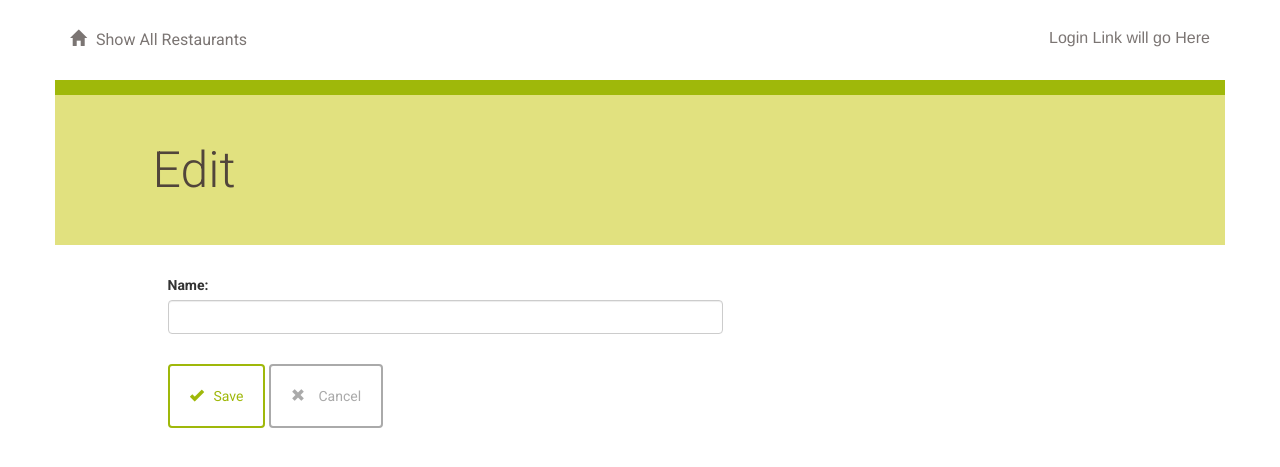
After one commit to trong-nguyen/udacity-fullstack, a Flask app: template templates/editrestaurant.html in a window 1280 px wide. The commit adds this page. Shown: the top 467 px of the page. Run offline with Flask 2, Linux system fonts and the light colour scheme; the template is opened without the code that fills it, so the values that code supplies are empty; some libraries are stand-ins or nearby versions.

Commit message:
Successfully added local permission system for newly created restaurants, not for restaurants created by lotsofmenus.py

```diff
--- a/restaurant_app.py
+++ b/restaurant_app.py
@@ -199,7 +199,25 @@ def newRestaurant():
         session.add(new_restaurant)
         session.commit()
         flash('New restaurant {} successfully created'.format(new_restaurant.name))
-        return redirect(url_for('restaurantMenu', restaurant_id=new_restaurant.id))
+        return redirect(url_for('showMenu', restaurant_id=new_restaurant.id))
+    else:
+        return render_template('newrestaurant.html')
+
+@app.route('/restaurant/<int:restaurant_id>/edit/', methods=['GET', 'POST'])
+def editRestaurant(restaurant_id):
+    editedRestaurant = session.query(
+        Restaurant).filter_by(id=restaurant_id).one()
+    if 'username' not in login_session:
+        return redirect('/login')
+    if editedRestaurant.user_id != login_session['user_id']:
+        return "<script>function myFunction() {alert('You are not authorized to edit this restaurant. Please create your own restaurant in order to edit.');}</script><body onload='myFunction()''>"
+    if request.method == 'POST':
+        if request.form['name']:
+            editedRestaurant.name = request.form['name']
+            flash('Restaurant Successfully Edited %s' % editedRestaurant.name)
+            return redirect(url_for('showRestaurants'))
+    else:
+        return render_template('editrestaurant.html', restaurant=editedRestaurant)
 
 @app.route('/restaurants/<int:restaurant_id>/new/', methods=['GET', 'POST'])
 def newMenuItem(restaurant_id):
--- a/static/styles.css
+++ b/static/styles.css
@@ -1,74 +1,163 @@
-body {
-    font-family: sans-serif;
-    background-image: url('img3.jpg');
-    background-color: #333333
-}
-
-h1,
-h2,
-h3,
-h4 {
-    color: #ffffff;
-}
-
-h1,
-h2 {
-    font-family: 'georgia', serif;
-    margin: 0;
+* {
+	font-family: "Helvetica Neue Bold", Roboto, Helvetica, Arial, sans-serif;
+	font-weight: 700;
 }
 
 h1 {
-    border-bottom: 2px solid #eee;
+	font-family: "Helvetica Neue Light", Roboto, Helvetica, Arial, sans-serif;
+	font-size: 50px;
+	color: #51453B;
+	line-height: 60px;
+	font-weight: 300;
 }
 
 h2 {
-    font-size: 1.2em;
+	font-size: 24px;
+	color: #42C3C9;
+	line-height: 29px;
 }
 
-p,
-dd,
-dt {
-    color: #cccccc;
+h3 {
+	font-size: 18px;
+	color: #4A4A4A;
+	line-height: 23px;
+}
+ p {
+ 	font-family: "Helvetica Neue", Roboto, Helvetica, Arial, sans-serif;
+ 	font-size: 16px;
+ 	color: #7B7573;
+ 	line-height: 24px;
+ 	font-weight: 400;
+ }
+
+ strong {
+ 	font-size: 16px;
+ 	color: #7B7573;
+ 	line-height: 24px;
+ }
+
+ a {
+ 	font-size: 14px;
+ 	color: #0093B9;
+ 	line-height: 17px;
+ }
+.padding-top {
+	padding-top: 30px;
+}
+.padding-bottom {
+	padding-bottom: 30px;
+}
+.margin-right {
+	margin-right: 30px;
+}
+.padding-none {
+	padding: 0;
+}
+.btn {
+	padding: 20px;
+	margin: 0;
+	border-color: #9FB80A;
+	border-width: 2px;
+	color: #9FB80A;;
+}
+.btn:hover {
+	border-color: #9FB80A;
+}
+.btn.delete {
+	border-color: #aaaaaa;
+	color: #aaaaaa;
+}
+.btn.delete:hover {
+	border-color: #aaaaaa;
+	color: red;
+}
+.glyphicon {
+	margin-right: 10px;
+}
+.top-menu {
+	padding-top: 30px;
+	padding-bottom: 30px;
+}
+.top-menu p {
+	margin-bottom: 0;
+	line-height: 16px;
+}
+.top-menu a {
+	margin-bottom: 0;
+	line-height: 16px;
+	font-size: 16px;
+	color: #7B7573;
+	font-weight: 400;
+}
+.divider {
+	height: 15px;
+}
+.divider.blue {
+	background-color: #42C3C9;
+}
+.divider.green {
+	background-color: #9FB80A;
+}
+.banner.main {
+	height: 150px;
+	background: url("/static/top-banner.jpg");
+	background-position: right;
+	background-repeat: no-repeat;
+	background-size: cover;
+}
+.banner.menu {
+	height: 150px;
+	background-color: #E1E17F;
+}
+.banner.profile {
+	height: 150px;
+	background-color: #A6E8EB;
+}
+.banner h1 {
+	margin: 45px 0;
+}
+ .restaurant-list {
+ 	background-color: #F0F0F0;
+ 	padding: 20px;
+u }
+ .restaurant-list:hover {
+ 	background-color: #e1e17f;
+ 	padding: 20px;
+}
+.menu-item {
+	background: #F0F0F0;
+	padding: 20px;
+	margin: 20px;
+	margin-left: -20px;
+}
+.menu-price {
+	font-weight: 700;
+}
+.creator {
+	padding-right: 20px;
+	margin-top: -20px;
+	text-align: right;
+	float:right;
+}
+.creator img {
+	width: 100px;
+	border-radius: 50%;
+}
+.creator figcaption {
+	font-size: 14px;
+	color: #7B7573;
+	font-weight: 400;
+	margin-top: -20px;
+}
+.flash {
+	background-color: #98FB98;
+	width:100%;
+	text-decoration: none;
+
 }
 
-a {
-    text-decoration: none;
-    color: #ffffcc;
-    font-size: .75em;
+.flash li {
+	list-style-type: none;
+	text-align: center;
+
 }
-
-.pane {
-    position: absolute;
-    left: 25%;
-    border: 2px solid;
-    border-radius: 25px;
-    padding: 5px;
-    margin: 5px;
-    border-color: #999999;
-    background-color: #333333
-}
-
-.header {
-    left: 50%;
-    text-align: center;
-}
-
-.name {
-    width: 50%;
-    display: inline-block;
-    float: left;
-}
-
-.description {}
-
-.price {
-    text-align: right;
-    width: 50%;
-    float: right;
-}
-
-.editdeletepane {}
-
-.flash {
-    background: #cee5f5;
-}
--- /dev/null
+++ b/templates/editrestaurant.html
@@ -0,0 +1,29 @@
+{% extends "main.html" %}
+{% block content %}
+{% include "header.html" %}
+	<div class="row divider green">
+		<div class="col-md-12"></div>
+	</div>
+	<div class="row banner menu">
+		<div class="col-md-11 col-md-offset-1 padding-none">
+			<h1>Edit {{restaurant.name}}</h1>
+		</div>
+	</div>
+	<div class="row">
+		<div class="col-md-6 col-md-offset-1 padding-top">
+			<form action="{{ url_for('editRestaurant',restaurant_id = restaurant.id)}}" method = "post">
+				<div class="form-group">
+					<label for="name">Name:</label>
+					<input type ="text" class="form-control" name="name" value="{{restaurant.name }}">
+					<div class="padding-bottom"></div>
+					<button type="submit" class="btn btn-default" id="submit" type="submit">
+					<span class="glyphicon glyphicon-ok" aria-hidden="true"></span>Save</button>
+					<a href = '{{url_for('showRestaurants')}}'>
+						<button class="btn btn-default delete">
+						<span class="glyphicon glyphicon-remove" aria-hidden="true"></span> Cancel</button>
+					</a>
+				</div>
+			</form>
+		</div>
+	</div>
+{% endblock %}
--- a/templates/login.html
+++ b/templates/login.html
@@ -22,7 +22,7 @@
 
           <div id="signInButton">
           <span class="g-signin"
-            data-scope="openid email"
+            data-scope="openid email profile"
             data-clientid="618067840643-3sme0ftktpf9up3vmmvpggoj6veh91qd.apps.googleusercontent.com"
             data-redirecturi="postmessage"
             data-accesstype="offline"
--- a/templates/publicrestaurants.html
+++ b/templates/publicrestaurants.html
@@ -3,7 +3,7 @@
 	<div class="row top-menu">
 		<div class="col-md-10"></div>
 		<div class="col-md-2 text-right">
-			<a href="{{url_for('showLogin')}}">Click Here to Log in </a>
+			<a href="{{url_for('login')}}">Click Here to Log in </a>
 		</div>
 	</div>
 	<div class="row divider blue">
```
Also changed, not shown: templates/newrestaurant.html (added, +25 -0 lines), static/blank_user.gif (added), static/top-banner.jpg (added).
